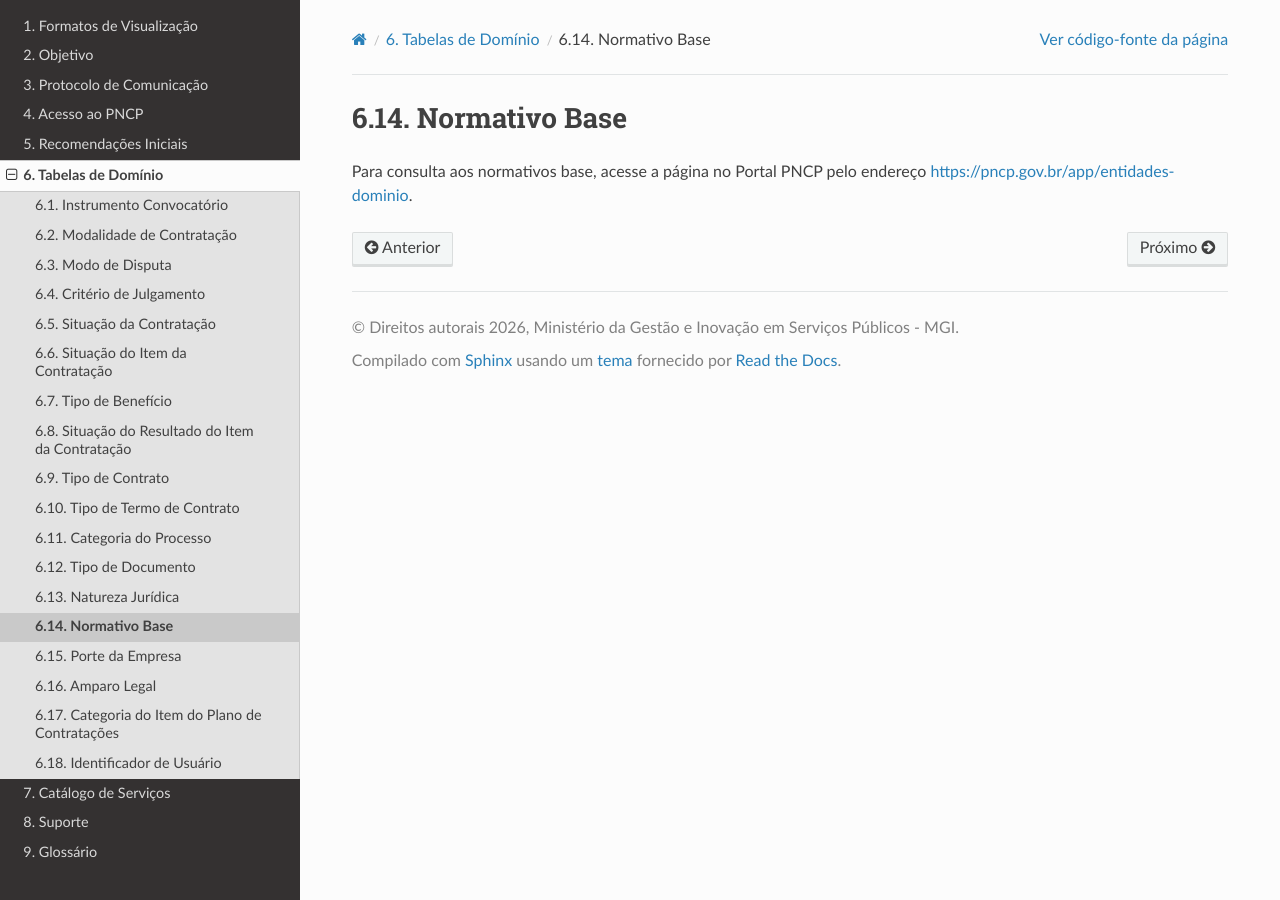
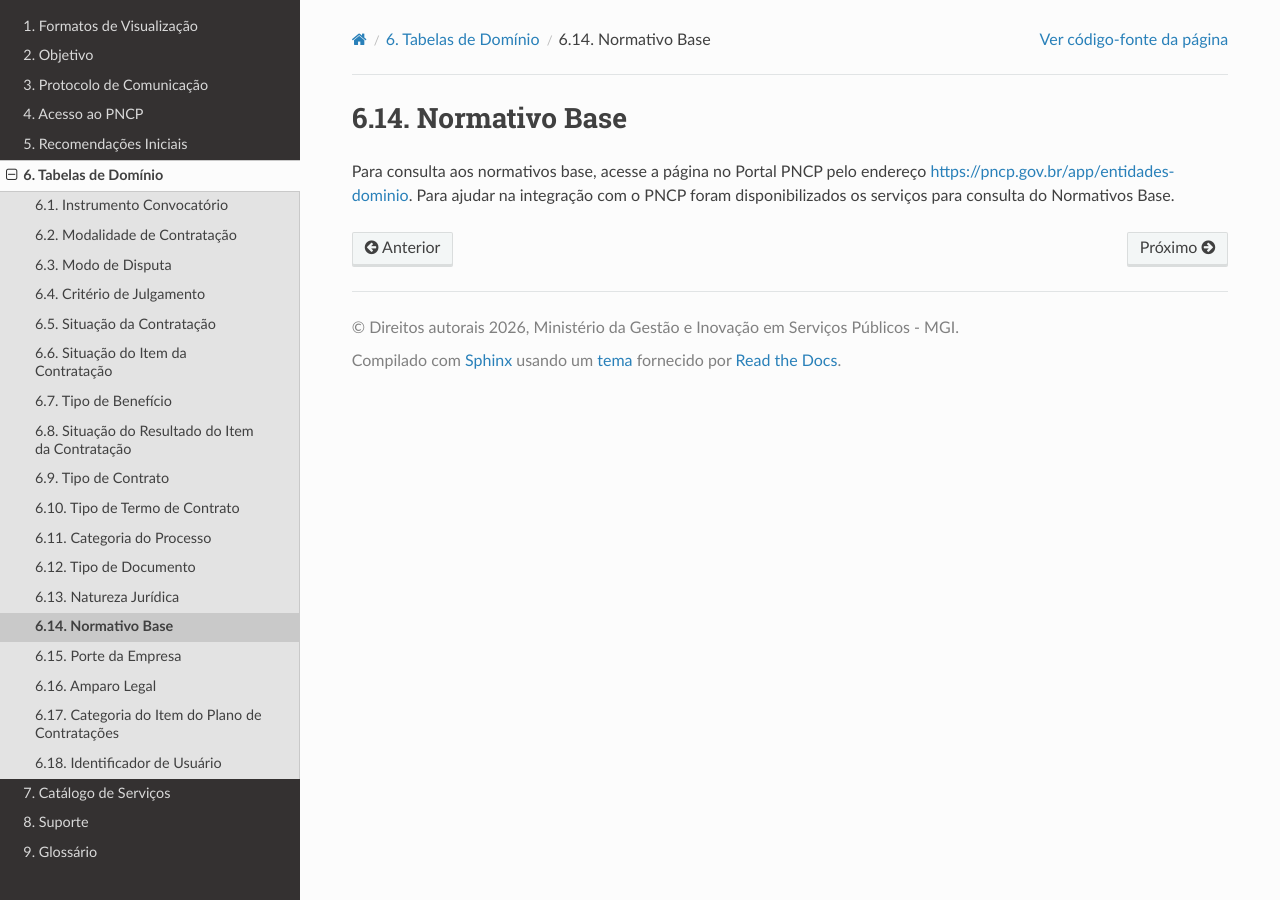
Before and after one commit to sofiaestrelab/Manual-de-Consulta-do-PNCP, a Sphinx documentation site: the page built from docs/source/tabelas_de_dominio/normativo_base.rst, in a window 1280 px wide. Built offline with Sphinx 7.4.7 and the Read the Docs theme 3.1.0, drawn with Linux system fonts in a browser that asks for light colours.

Commit message:
Update normativo_base.rst with integration services
Added information about services for consulting Normativos Base.

```diff
--- a/docs/source/tabelas_de_dominio/normativo_base.rst
+++ b/docs/source/tabelas_de_dominio/normativo_base.rst
@@ -1,4 +1,4 @@
 Normativo Base
 ==============
 
-Para consulta aos normativos base, acesse a página no Portal PNCP pelo endereço `https://pncp.gov.br/app/entidades-dominio <https://pncp.gov.br/app/entidades-dominio>`_.
+Para consulta aos normativos base, acesse a página no Portal PNCP pelo endereço `https://pncp.gov.br/app/entidades-dominio <https://pncp.gov.br/app/entidades-dominio>`_. Para ajudar na integração com o PNCP foram disponibilizados os serviços para consulta do Normativos Base.
```
